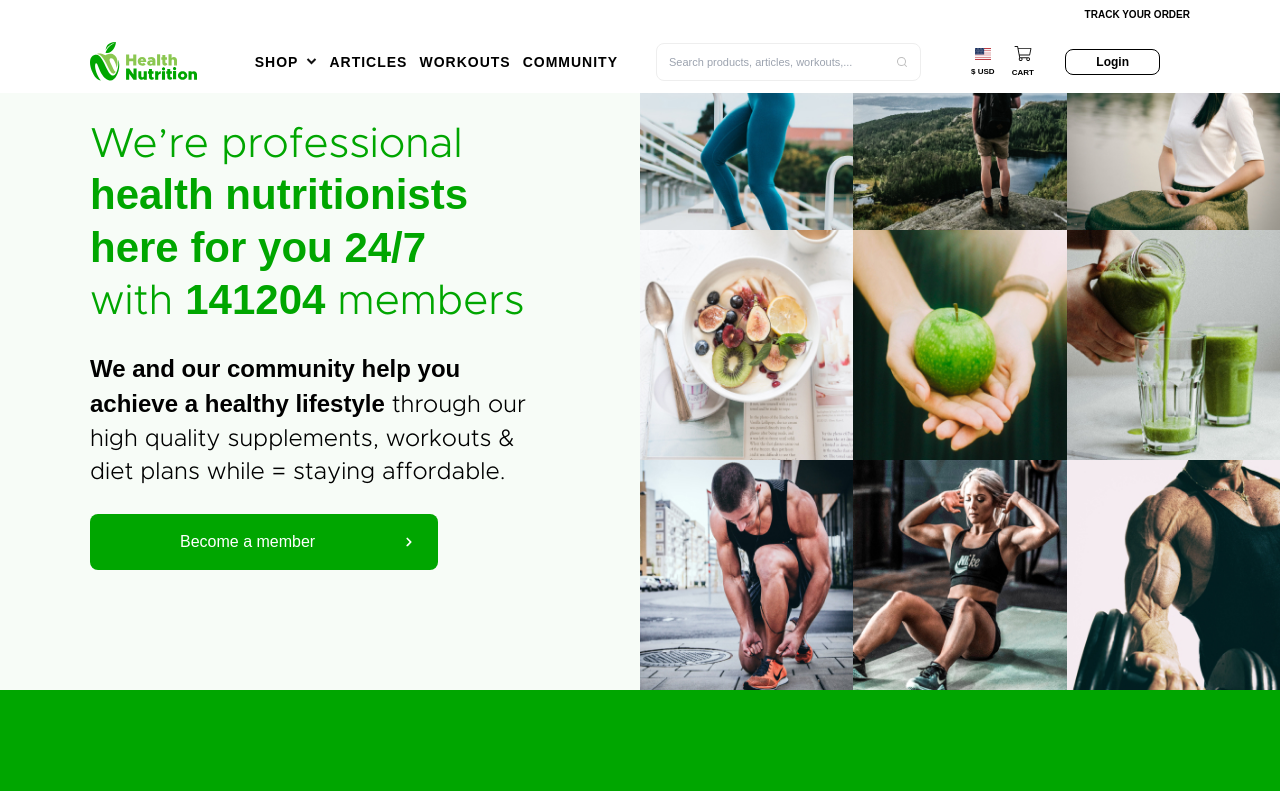
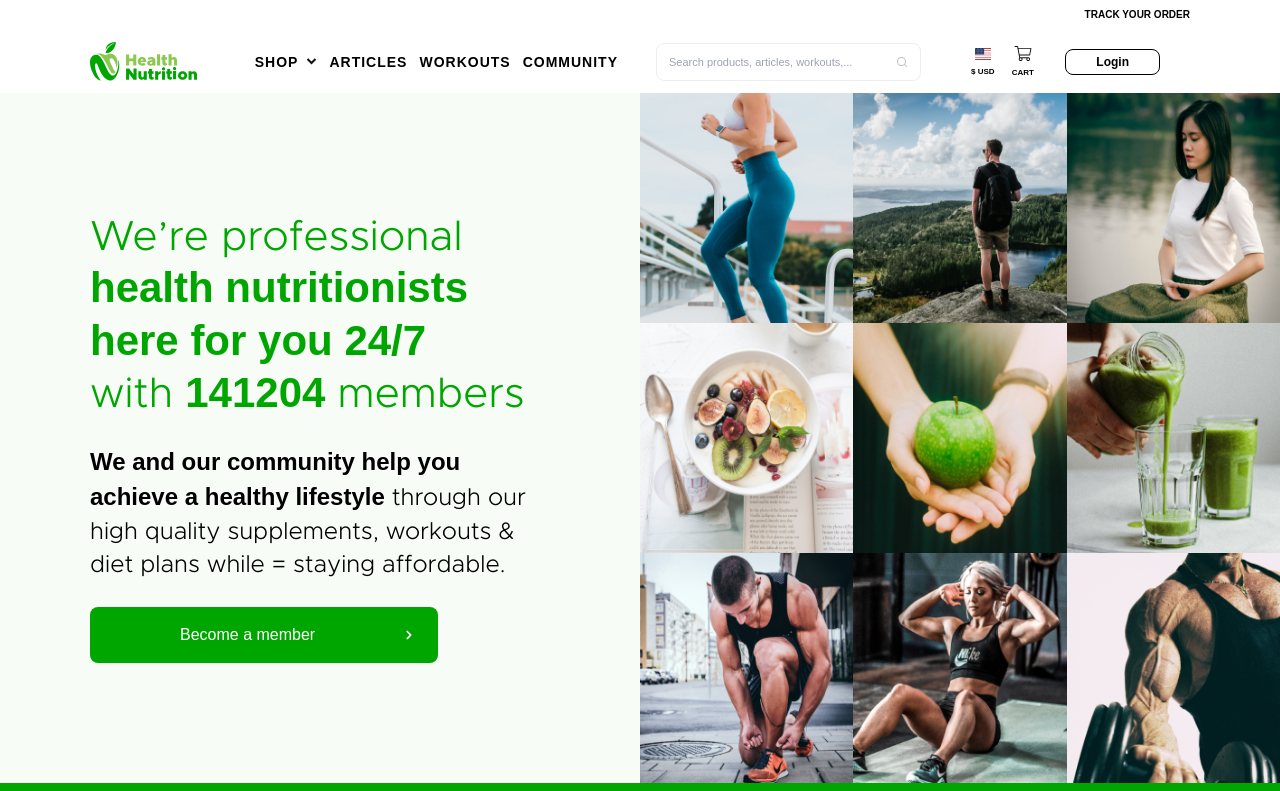
Before and after one commit to zemarr/health-nutrition, a Vue app: page / in a window 1280 px wide. Shown: the top 791 px of the page. Built offline with nearby package versions, Linux system fonts and the light colour scheme; a web font is replaced by a local one.

Commit message:
Ch:-(homepage layout fix)

```diff
--- a/src/App.vue
+++ b/src/App.vue
@@ -1,8 +1,8 @@
 <template>
-  <div class="relative w-full">
+  <div class="relative max-w-[1440px] mx-auto">
     <Navbar />
+    <router-view/>
   </div>
-  <router-view/>
 </template>
 
 <script>
--- a/src/components/NavbarComponent.vue
+++ b/src/components/NavbarComponent.vue
@@ -1,7 +1,7 @@
 <template>
-  <nav class="w-full fixed top-0 left-0 z-[1000] bg-white" :class="[scrollPosition < 1 ? '' : 'shadow-lg']">
+  <nav class="w-full fixed top-0 left-0 z-[1000] bg-white xl:px-[180px] lg:px-[90px] md:px-[35px] px-6" :class="[scrollPosition < 1 ? '' : 'shadow-lg']">
     <section class="header py-[10px]">
-      <div class="xl:mx-[180px] lg:mx-[90px] md:mx-[35px] mx-6 flex items-center lg:justify-end justify-between">
+      <div class="max-w-[1440px] mx-auto flex items-center lg:justify-end justify-between">
         <button class="search flex items-center lg:hidden">
           <span class="text-black font-bold h-3 w-3 mr-2">
             <svg xmlns="http://www.w3.org/2000/svg" viewBox="0 0 24 24">
@@ -14,7 +14,7 @@
       </div>
     </section>
     <section class="navigation py-3">
-      <div class="xl:mx-[180px] lg:mx-[90px] md:mx-[35px] mx-6">
+      <div class="max-w-[1440px] mx-auto">
         <div class="grid grid-cols-2 gap-8">
           <div class="left flex items-center justify-between">
             <Logo />
--- a/src/views/HomeView.vue
+++ b/src/views/HomeView.vue
@@ -1,5 +1,5 @@
 <template>
-  <div class="home">
+  <div class="home translate-y-[93px]">
     <section class="relative hero w-full grid lg:grid-cols-2 grid-cols-1 bg-greenDark">
       <div class="left xl:ml-[180px] lg:ml-[90px] md:ml-[35px] mx-6">
         <div class="max-w-[443px] py-[120px]">
@@ -146,6 +146,11 @@
     <section class="py-[]">
       <div class="relative xl:mx-[180px] lg:mx-[90px] md:mx-[35px] mx-6">
         <h4 class="font-light text-brandGreen text-[32px] leading-[38.4px] text-center">Shop by <b>Goal</b></h4>
+        <div class="grid grid-cols-3 gap-8">
+          <div class="relative ">
+
+          </div>
+        </div>
       </div>
     </section>
   </div>
```
